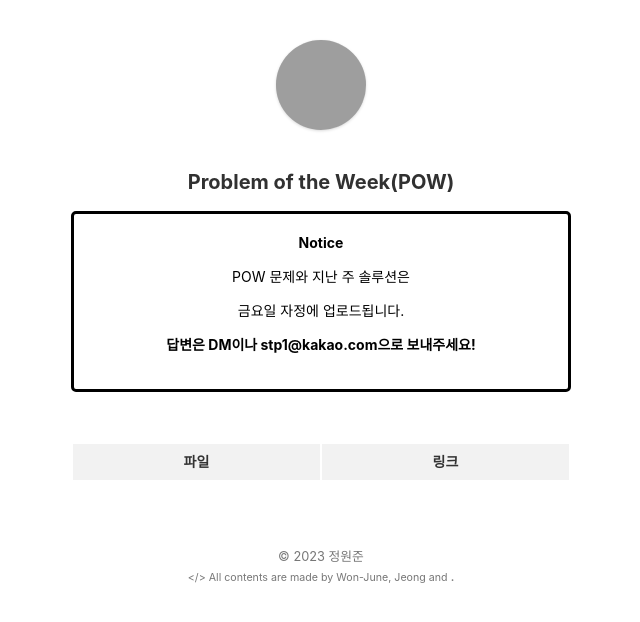
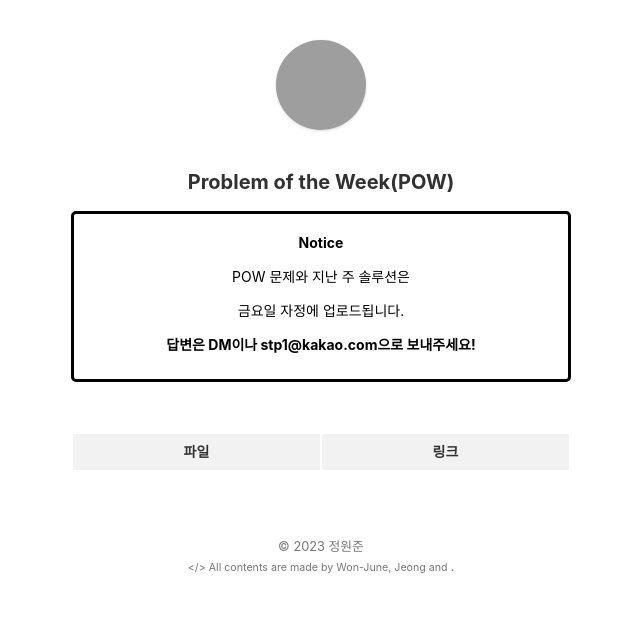
Before and after one commit to chemwj/chemwj.github.io, a Jekyll site: the page built from pow.html, in a window 1280 px wide. Shown: the top 622 px of the page, without its empty margins (319-959 px from the left). Built offline with Jekyll 4.4.1, drawn with Linux system fonts in a browser that asks for light colours; grey boxes are pictures that could not be loaded.

Commit message:
Update pow.html

```diff
--- a/pow.html
+++ b/pow.html
@@ -7,7 +7,7 @@
 
   <center><h3>Problem of the Week(POW)</h3></center>
   <section>
-	<div style="border: 3px solid #000000; background-color: #ffffff; color: black; border-radius: 5px; padding: 5px; padding-bottom: 20px;">
+	<div style="border: 3px solid #000000; background-color: #ffffff; color: black; border-radius: 5px; padding: 5px; padding-bottom: 10px;">
 		<center>
 			<p><b>Notice</b></p>
 			<p>POW 문제와 지난 주 솔루션은</p>
```
